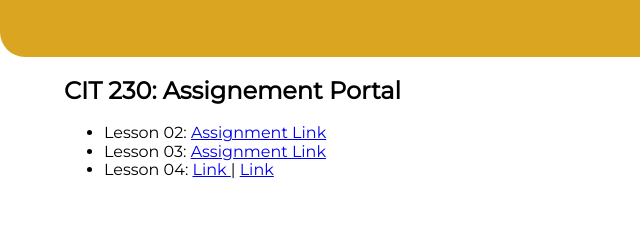
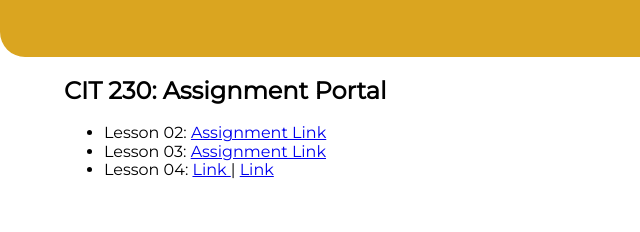
Before and after one commit to salaza21/salaza21.github.io, a plain HTML site: page index.html in a window 1280 px wide. Shown: the part 143-375 px from the top of the page, 0-640 px from the left. Drawn offline with Linux system fonts and the light colour scheme.

Commit message:
Spelling error fixed

```diff
--- a/index.html
+++ b/index.html
@@ -16,7 +16,7 @@
         <h1>Matias I. Salazar</h1>
     </header>
     <main>
-        <h2> CIT 230: Assignement Portal</h2>
+        <h2> CIT 230: Assignment Portal</h2>
         <nav>
             <ul>
                 <li>Lesson 02: <a href="https://www.google.com">  Assignment Link </a></li>
```
